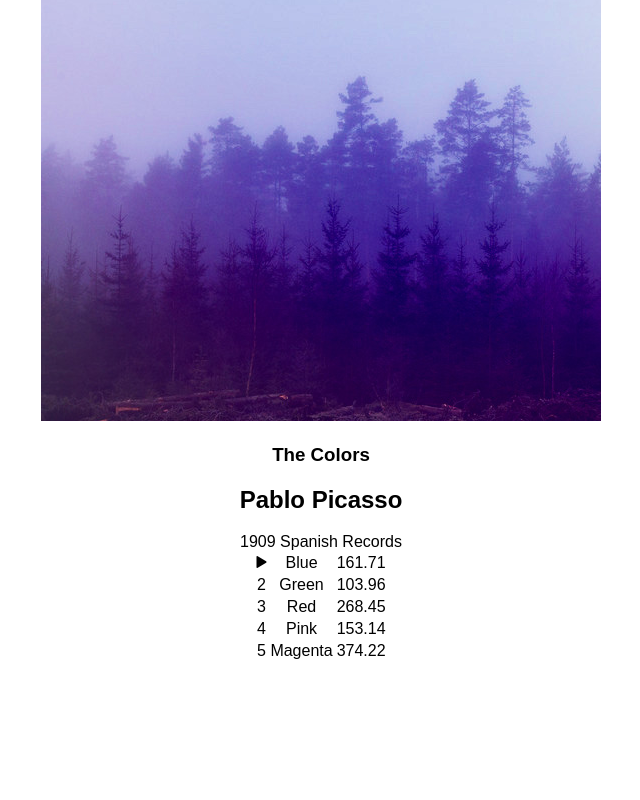
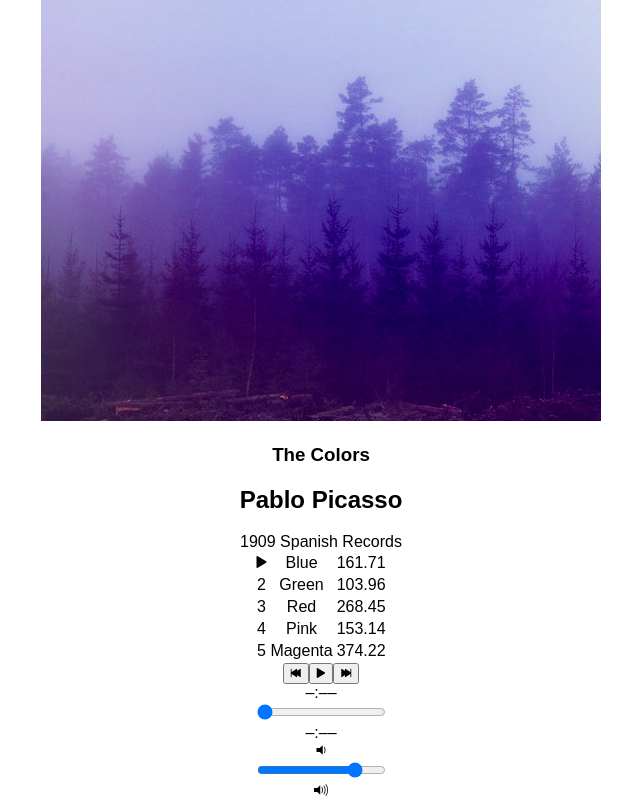
Before and after one commit to ccrutcher/music-player, a React (Create React App) app: page /album/the-colors in a window 1280 px wide. Shown: the part 237-1037 px from the top of the page, without its empty margins (319-959 px from the left). Before the commit the page ends 900 px from the top, so only its background shows below. Built offline with nearby package versions, Linux system fonts and the light colour scheme.

Commit message:
checkpoint player bar buttons: complete

```diff
--- a/src/components/Album.js
+++ b/src/components/Album.js
@@ -1,5 +1,6 @@
 import React, { Component } from 'react';
 import albumData from './../data/albums';
+import PlayerBar from './PlayerBar';
 
 class Album extends Component {
   constructor(props) {
@@ -44,6 +45,14 @@
       if (!isSameSong) { this.setSong(song); }
       this.play();
     }
+  }
+
+  handlePrevClick(){
+    const currentIndex = this.state.album.songs.findIndex(song => this.state.currentSong === song);
+    const newIndex = Math.max(0, currentIndex -1);
+    const newSong = this.state.album.songs[newIndex];
+    this.setSong(newSong);
+    this.play();
   }
 
   changeButton(song, index) {
@@ -103,6 +112,12 @@
             }
           </tbody>
         </table>
+        <PlayerBar
+          isPlaying={this.state.isPlaying}
+          currentSong={this.state.currentSong}
+          handleSongClick={() => this.handleSongClick(this.state.currentSong)}
+          handlePrevClick={() => this.handlePrevClick()}
+        />
       </section>
     );
   }
--- /dev/null
+++ b/src/components/PlayerBar.js
@@ -0,0 +1,33 @@
+import React, { Component } from 'react';
+
+class PlayerBar extends Component {
+  render() {
+    return (
+      <section className="player-bar">
+        <section id="buttons">
+          <button id="previous" onClick={this.props.handlePrevClick}>
+            <span className="ion-skip-backward"></span>
+          </button>
+          <button id="play-pause" onClick={this.props.handleSongClick}>
+            <span className={this.props.isPlaying ? 'ion-pause' : 'ion-play'}></span>
+          </button>
+          <button id="next">
+            <span className="ion-skip-forward"></span>
+          </button>
+        </section>
+        <section id="time-control">
+          <div className="current-time">–:––</div>
+          <input type="range" className="seek-bar" value="0" />
+          <div className="total-time">–:––</div>
+        </section>
+        <section id="volume-control">
+          <div className="icon ion-volume-low"></div>
+          <input type="range" className="seek-bar" value="80" />
+          <div className="icon ion-volume-high"></div>
+        </section>
+      </section>
+    );
+  }
+}
+
+export default PlayerBar;
```
